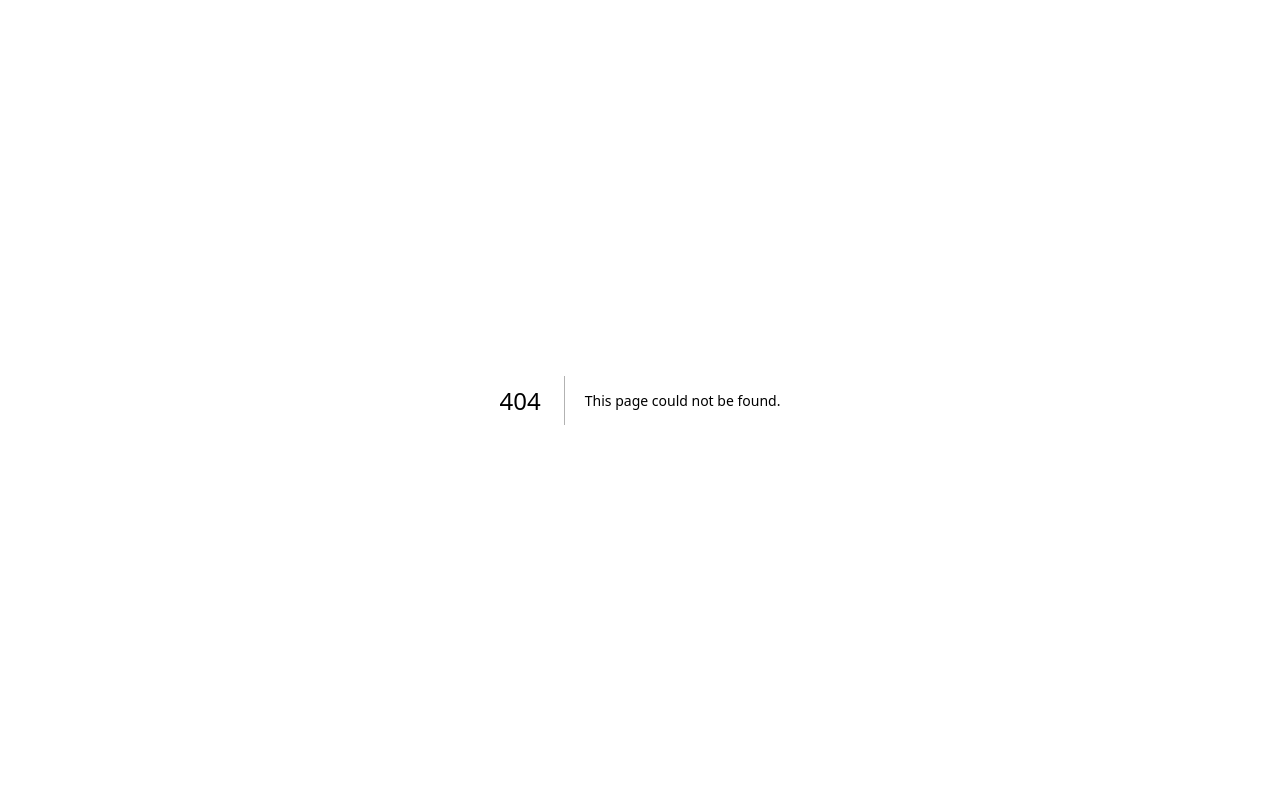
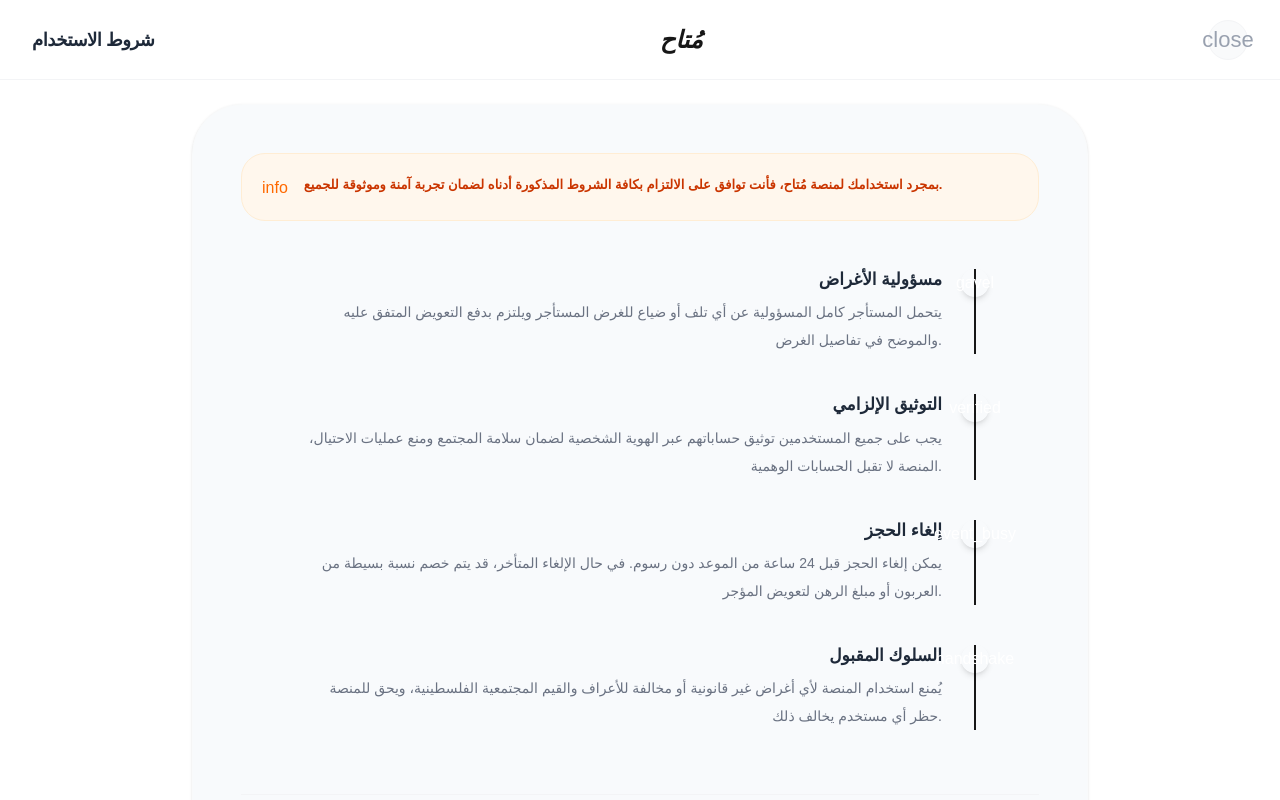
Before and after one commit to NawrasWadi/mutaah, a Next.js app: page /terms in a window 1280 px wide. Before the commit this address had no page. Shown: the top 800 px of the page. Built offline with nearby package versions, Linux system fonts and the light colour scheme.

Commit message:
feat: add Privacy Policy and Terms of Service pages

```diff
--- /dev/null
+++ b/app/terms/page.tsx
@@ -0,0 +1,94 @@
+"use client";
+import Link from "next/link";
+import Footer from "../../components/footer";
+
+export default function TermsPage() {
+  // [CONTENT/DATA] - قائمة الشروط (سهلة التعديل مستقبلاً)
+  const terms = [
+    {
+      title: "مسؤولية الأغراض",
+      icon: "gavel",
+      desc: "يتحمل المستأجر كامل المسؤولية عن أي تلف أو ضياع للغرض المستأجر ويلتزم بدفع التعويض المتفق عليه والموضح في تفاصيل الغرض."
+    },
+    {
+      title: "التوثيق الإلزامي",
+      icon: "verified",
+      desc: "يجب على جميع المستخدمين توثيق حساباتهم عبر الهوية الشخصية لضمان سلامة المجتمع ومنع عمليات الاحتيال، المنصة لا تقبل الحسابات الوهمية."
+    },
+    {
+      title: "إلغاء الحجز",
+      icon: "event_busy",
+      desc: "يمكن إلغاء الحجز قبل 24 ساعة من الموعد دون رسوم. في حال الإلغاء المتأخر، قد يتم خصم نسبة بسيطة من العربون أو مبلغ الرهن لتعويض المؤجر."
+    },
+    {
+      title: "السلوك المقبول",
+      icon: "handshake",
+      desc: "يُمنع استخدام المنصة لأي أغراض غير قانونية أو مخالفة للأعراف والقيم المجتمعية الفلسطينية، ويحق للمنصة حظر أي مستخدم يخالف ذلك."
+    }
+  ];
+
+  return (
+    <div className="min-h-screen flex flex-col bg-white">
+
+      {/* // [DESIGN/STRUCTURE] - الهيدر الموحد (مستوى -1) */}
+      <header className="h-20 flex items-center justify-between px-8 border-b border-gray-100 bg-white sticky top-0 z-50">
+        <div className="text-lg font-black text-gray-800 tracking-tight">شروط الاستخدام</div>
+        <div className="flex-1 flex justify-center">
+           <Link href="/dashboard" className="text-2xl font-black text-primary italic select-none">مُتاح</Link>
+        </div>
+        <div className="flex items-center">
+          <Link
+            href="/dashboard"
+            className="w-10 h-10 rounded-full bg-gray-50 flex items-center justify-center text-gray-400 hover:text-red-500 hover:bg-red-50 transition-all border border-gray-100 hover:border-red-100"
+          >
+            <span className="material-symbols-rounded text-[22px]">close</span>
+          </Link>
+        </div>
+      </header>
+
+      <main className="grow p-6">
+
+        <section className="bg-[#f8fafc] rounded-[40px] md:rounded-[50px] py-12 px-6 md:px-12 max-w-4xl mx-auto w-full border border-gray-50 shadow-sm">
+
+          {/* تنبيه هام (Agreement Box) */}
+          <div className="bg-orange-50 border border-orange-100 p-5 rounded-[24px] mb-12 flex items-start gap-4 text-right">
+             <span className="material-symbols-rounded text-orange-500 mt-0.5">info</span>
+             <p className="text-orange-700 text-[13px] font-bold leading-relaxed">
+               بمجرد استخدامك لمنصة مُتاح، فأنت توافق على الالتزام بكافة الشروط المذكورة أدناه لضمان تجربة آمنة وموثوقة للجميع.
+             </p>
+          </div>
+
+          <div className="max-w-2xl mx-auto space-y-10 text-right">
+            {/* // [DESIGN/STRUCTURE] - عرض الشروط بأسلوب منظم */}
+            {terms.map((term, index) => (
+              <div key={index} className="relative pr-8 border-r-2 border-primary/20">
+                {/* أيقونة جانبية مميزة */}
+                <span className="material-symbols-rounded absolute -right-[15px] top-0 bg-primary text-white w-7 h-7 rounded-full flex items-center justify-center text-[16px] shadow-md shadow-primary/20">
+                  {term.icon}
+                </span>
+
+                <h3 className="text-[17px] font-black text-gray-800 mb-2 leading-tight">
+                  {term.title}
+                </h3>
+                <p className="text-gray-500 text-[14px] leading-loose font-medium">
+                  {term.desc}
+                </p>
+              </div>
+            ))}
+          </div>
+
+          {/* ختام قانوني */}
+          <div className="mt-16 pt-8 border-t border-gray-100 text-center">
+             <p className="text-gray-400 text-[11px] font-bold italic">
+               * تحتفظ إدارة منصة مُتاح بالحق في تعديل هذه الشروط في أي وقت مع إخبار المستخدمين بذلك.
+             </p>
+          </div>
+
+        </section>
+
+      </main>
+
+      <Footer />
+    </div>
+  );
+}
```
